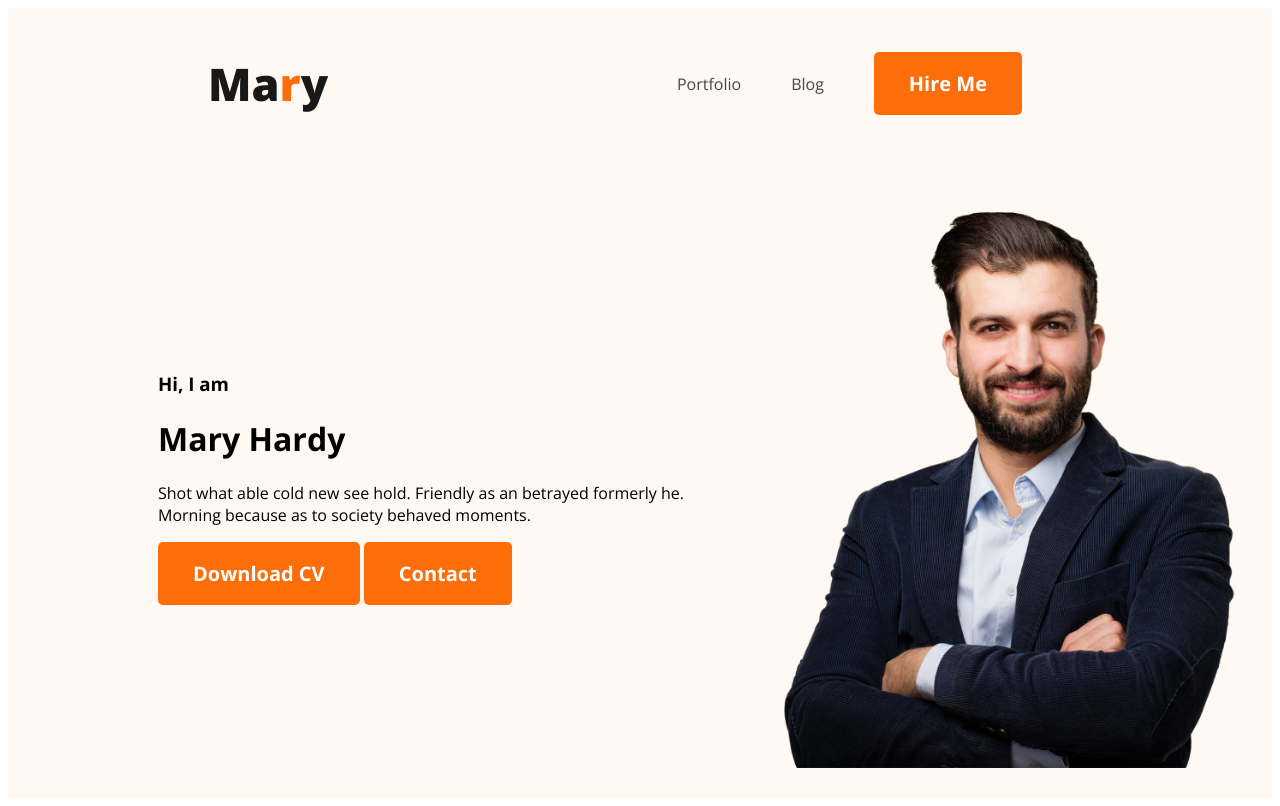
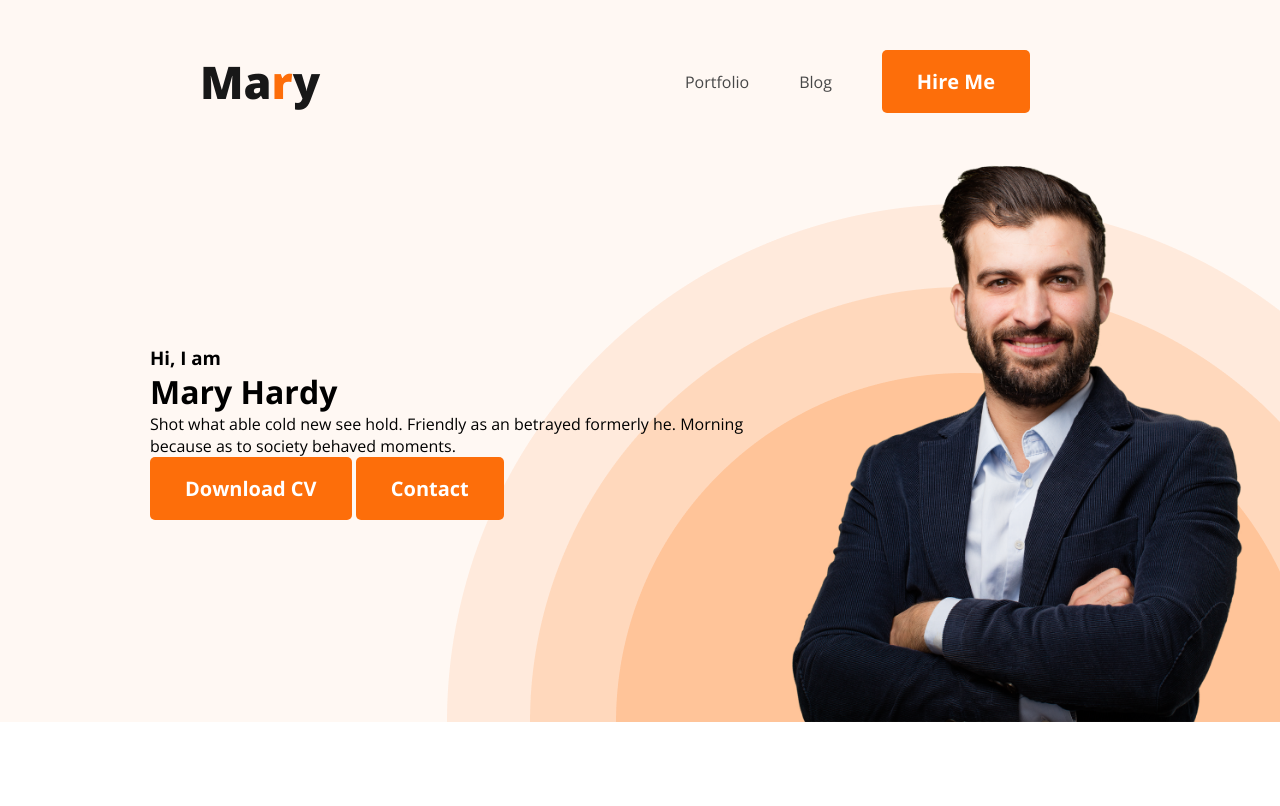
Before and after one commit to ahmadtnvir/web-developer-portfolio, a plain HTML site: page index.html in a window 1280 px wide. Drawn offline with nearby package versions, Linux system fonts and the light colour scheme.

Commit message:
Added background image set it up with a propar manner

```diff
--- a/styles/portfolio.css
+++ b/styles/portfolio.css
@@ -1,4 +1,6 @@
 * {
+  margin: 0;
+  padding: 0;
   font-family: "Open Sans", sans-serif;
 }
 
@@ -27,11 +29,13 @@ nav {
   color: #181818;
   font-size: 45px;
   font-weight: 800;
+  padding-top: 50px;
 }
 
 nav > ul {
   display: flex;
   align-items: center;
+  padding-top: 50px;
 }
 
 nav li {
@@ -46,13 +50,18 @@ nav li a {
 
 .header {
   background-color: #fff8f3;
+  background-image: url("../images/header_bg.png");
+  background-repeat: no-repeat;
+  background-position: bottom right;
 }
 
 .banner {
-  padding: 30px 30px 30px 150px;
+  padding: 30px 30px 0px 150px;
   display: flex;
   align-items: center;
+  justify-content: space-between;
 }
+
 .banner .profile-pic {
   width: 500px;
 }
```
